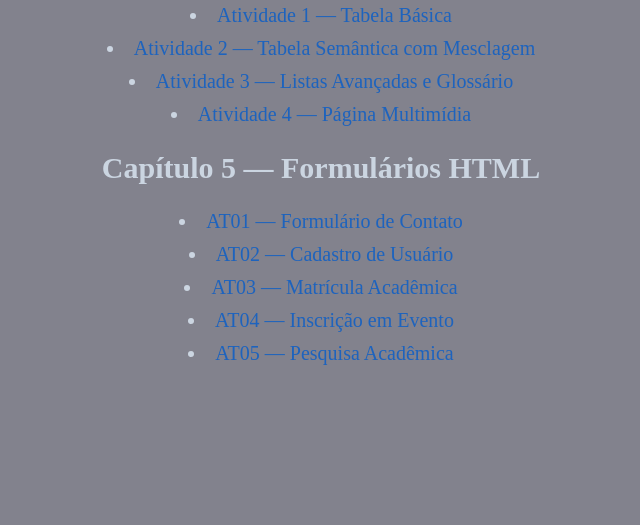
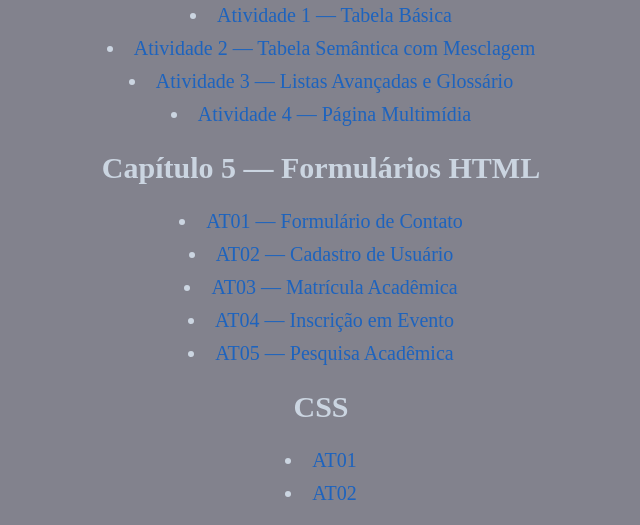
Before and after one commit to Andre75-10/Andre75-10.github.io, a plain HTML site: page index.html in a window 1280 px wide. Shown: the part 750-1275 px from the top of the page, without its empty margins (319-959 px from the left). Before the commit the page ends 1230 px from the top, so only its background shows below. Drawn offline with Linux system fonts and the light colour scheme.

Commit message:
Update index.html

```diff
--- a/index.html
+++ b/index.html
@@ -84,6 +84,12 @@
       <li><a href="cap05/at04.html">AT04 — Inscrição em Evento</a></li>
       <li><a href="cap05/at05.html">AT05 — Pesquisa Acadêmica</a></li>
     </ul>
+    <h2>CSS</h2>
+        <ul>
+            <li><a href="css1/index.html">AT01</a></li>
+             <li><a href="css2/index.html">AT02</a></li>
+        </ul>
+    </h2>
   </nav>
 </section>
 
```
